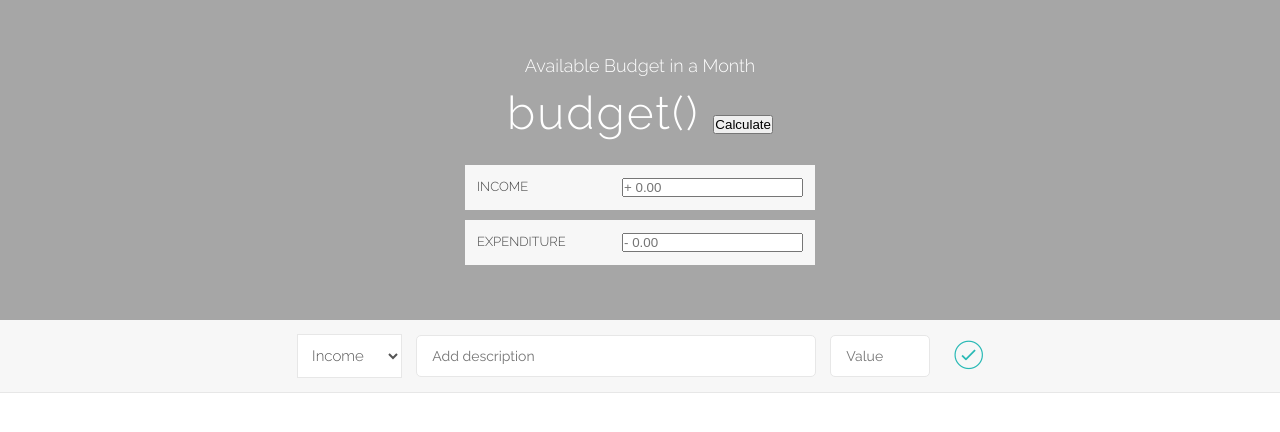
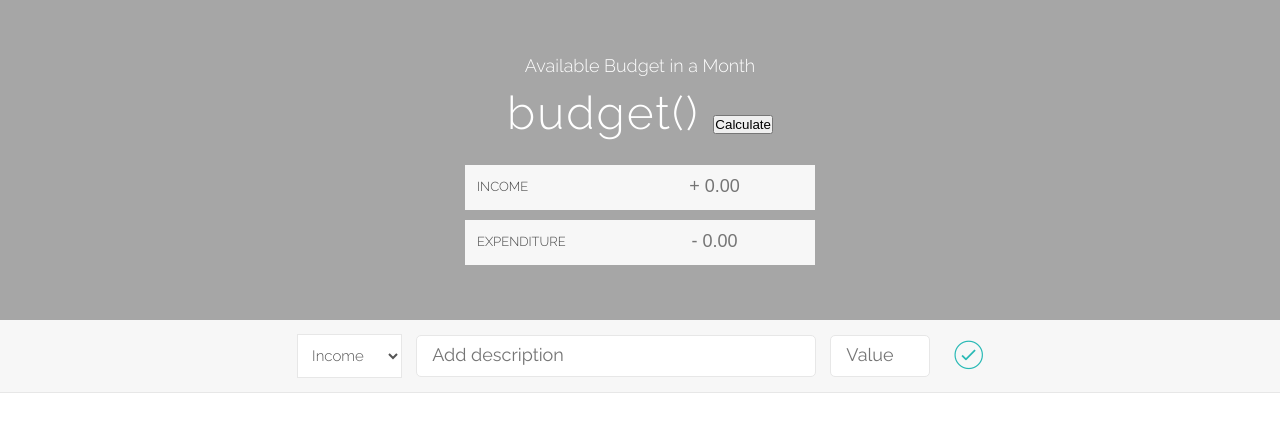
Before and after one commit to echubi/Budgetapp, a plain HTML site: page index.htm in a window 1280 px wide. Drawn offline with nearby package versions, Linux system fonts and the light colour scheme.

Commit message:
Update style.css

```diff
--- a/style.css
+++ b/style.css
@@ -14,7 +14,7 @@ body {
 }
 .top {
     height: 40vh;
-    background-color: #a6a6a6   ;
+    background-color: #a6a6a6;
     background-size: cover;
     background-position: center;
     position: relative;
@@ -42,6 +42,12 @@ body {
     margin-bottom: 25px;
     letter-spacing: 2px;
 }
+.budget-value label {
+    width: 350px;
+    height: 40px;
+    border: 1px;
+}
+
 .income,
 .expenditure {
 	display: flex;
@@ -75,6 +81,21 @@ body {
     letter-spacing: 1px;
     float: left;
     color: #FF5049;
+}
+.income input {
+    height: 19px;
+    text-align: center;
+    border: 0px;
+    background-color: #f7f7f7;
+}
+.expenditure input {
+    height: 19px;
+    text-align: center;
+    border: 0px;
+    background-color: #f7f7f7;
+}
+::placeholder {
+    font-size: 18px;
 }
 
 .add {
```
